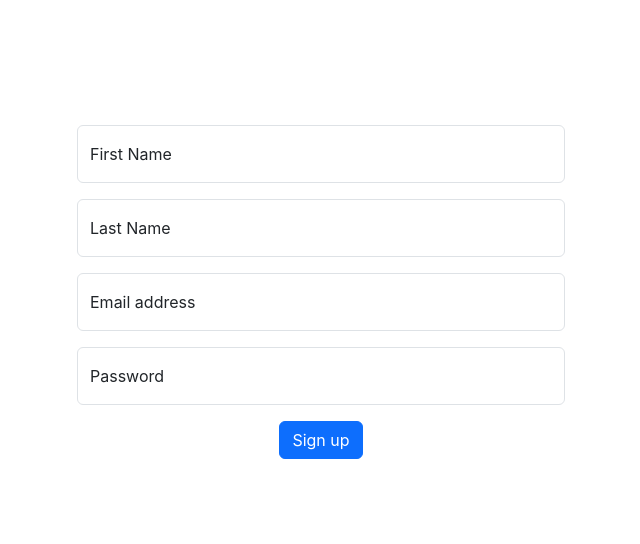
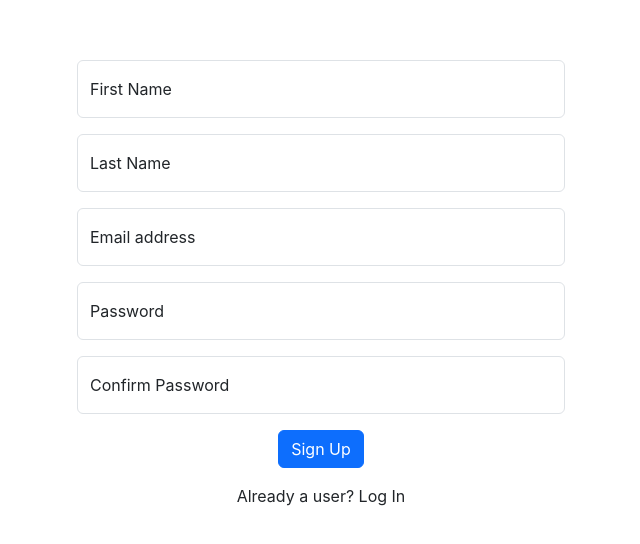
Before and after one commit to eyekavya/BlogApp-React, a React (Create React App) app: page /signup in a window 1280 px wide. Shown: the part 108-652 px from the top of the page, without its empty margins (319-959 px from the left). Built offline with nearby package versions, Linux system fonts and the light colour scheme.

Commit message:
managed state for form values

```diff
--- a/package.json
+++ b/package.json
@@ -8,6 +8,7 @@
     "@testing-library/user-event": "^13.2.1",
     "react": "^18.2.0",
     "react-dom": "^18.2.0",
+    "react-router-dom": "^6.18.0",
     "react-scripts": "5.0.1",
     "web-vitals": "^2.1.0"
   },
--- a/src/App.js
+++ b/src/App.js
@@ -1,10 +1,16 @@
+import { BrowserRouter as Router, Routes, Route } from "react-router-dom";
 import "./App.css";
 import Auth from "./components/Auth";
 
 function App() {
   return (
     <>
-      <Auth />
+      <Router>
+        <Routes>
+          <Route path="/signup" element={<Auth />}></Route>
+          <Route path="/login" element={<Auth formType="login" />}></Route>
+        </Routes>
+      </Router>
     </>
   );
 }
--- a/src/components/Auth/index.js
+++ b/src/components/Auth/index.js
@@ -1,6 +1,27 @@
-import React from "react";
+import React, { useState } from "react";
+import { useNavigate } from "react-router-dom";
 
-function Auth() {
+function Auth({ formType }) {
+  const [formValues, setFormValues] = useState({
+    fname: "",
+    lname: "",
+    email: "",
+    pass: "",
+    repass: "",
+  });
+
+  const navigate = useNavigate();
+
+  const notUser = () => {
+    navigate("/signup");
+  };
+  const alreadyUser = () => {
+    navigate("/login");
+  };
+
+  const onChangeInput = (event) => {
+    setFormValues({ ...formValues, [event.target.name]: event.target.value });
+  };
   return (
     <>
       <div
@@ -14,45 +35,81 @@ function Auth() {
           justifyContent: "center",
         }}
       >
+        {formType !== "login" && (
           <div className="form-floating mb-3">
             <input
               type="text"
+              name="fname"
               className="form-control"
-            id="floatingInput"
               placeholder="First Name"
+              onChange={onChangeInput}
             />
             <label>First Name</label>
           </div>
+        )}
+        {formType !== "login" && (
           <div className="form-floating mb-3">
             <input
               type="text"
+              name="lnakjhvkgme"
               className="form-control"
-            id="floatingInput"
               placeholder="Last Name"
+              onChange={onChangeInput}
             />
             <label>Last Name</label>
           </div>
+        )}
+
         <div className="form-floating mb-3">
           <input
             type="email"
+            name="email"
             className="form-control"
-            id="floatingInput"
             placeholder="name@example.com"
+            onChange={onChangeInput}
           />
           <label>Email address</label>
         </div>
+
+        <div className="form-floating mb-3">
+          <input
+            type="password"
+            name="pass"
+            className="form-control"
+            placeholder="Password"
+            onChange={onChangeInput}
+          />
+          <label>Password</label>
+        </div>
+
+        {formType !== "login" && (
           <div className="form-floating">
             <input
               type="password"
+              name="repass"
               className="form-control"
-            id="floatingPassword"
-            placeholder="Password"
+              placeholder="Confirm Password"
+              onChange={onChangeInput}
             />
-          <label>Password</label>
+            <label>Confirm Password</label>
           </div>
-        <button type="button" className="btn btn-primary mt-3">
-          Sign up
+        )}
+
+        <button type="button" className="btn btn-primary m-3">
+          {formType === "login" ? "Log In" : "Sign Up"}
         </button>
+
+        <div>
+          {formType === "login" ? (
+            <p>
+              Not a user? <span onClick={notUser}>Sign Up</span>
+            </p>
+          ) : (
+            <p>
+              Already a user? <span onClick={alreadyUser}>Log In</span>{" "}
+            </p>
+          )}
+        </div>
       </div>
     </>
   );
```
Also changed, not shown: 1 other file (tests, documents, lock files or other folders). Lines whose indentation alone changed are shown as unchanged.
